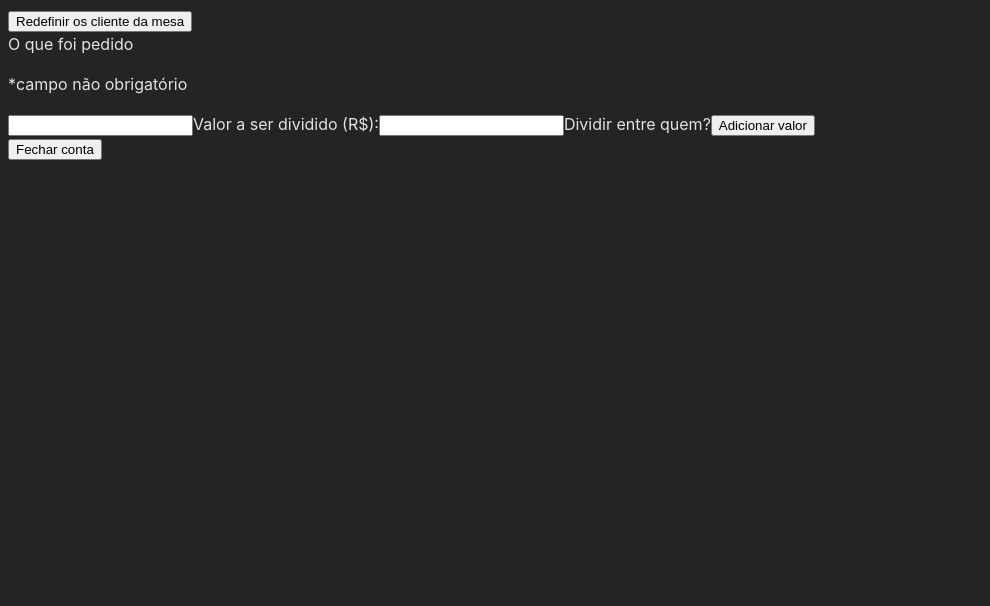
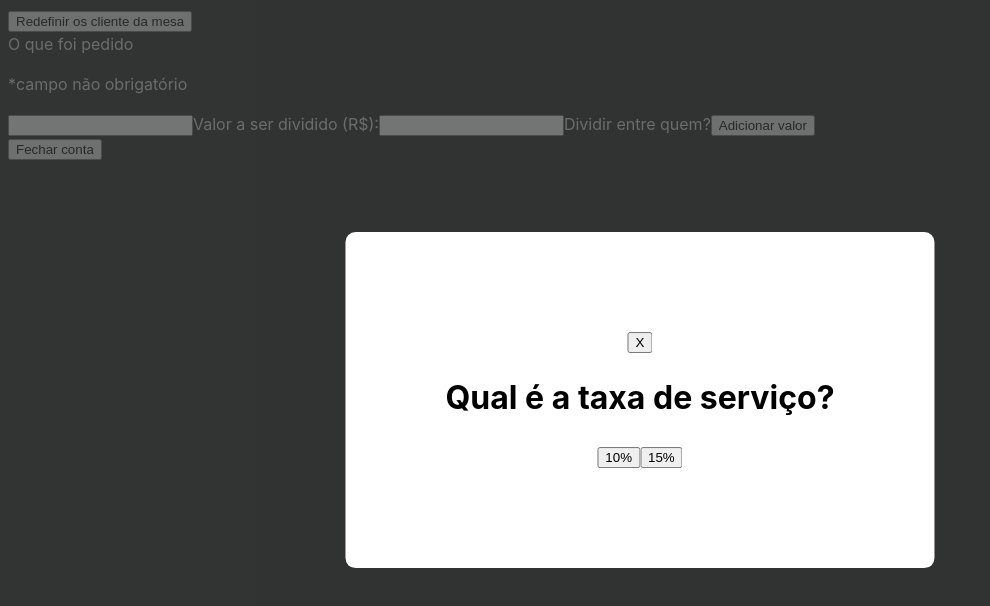
Before and after one commit to Julia-slvbrg/split-the-bill, a React (Vite) app: page /addValues in a window 1280 px wide. Both pictures are taken after a click on the button "Fechar conta". Shown: the top 606 px of the page, without its empty margins (0-990 px from the left). Built offline with nearby package versions, Linux system fonts and the light colour scheme.

Commit message:
feat: serviceTaxModal, update total function and FinalValuePage implemented

```diff
--- a/src/components/clientCard/ClientCard.jsx
+++ b/src/components/clientCard/ClientCard.jsx
@@ -3,17 +3,6 @@ import { useLocation } from "react-router-dom";
 
 export const ClientCard = ({ name, totalAmount, index, removeClient }) => {
     const location = useLocation();
-
-    let parcialDivision = 0;
-    if(totalAmount == undefined){
-        totalAmount = 0
-    }else{
-        parcialDivision = totalAmount.toLocaleString('pt-BR', {
-            style: 'currency',
-            currency: 'BRL',
-        });
-    };
-
 
     const chooseCard = () => {
         if(location.pathname === '/'){
@@ -24,10 +13,35 @@ export const ClientCard = ({ name, totalAmount, index, removeClient }) => {
                 </div>
             )
         }else if(location.pathname === '/addValues'){
+            let parcialDivision = 0;
+
+            if(totalAmount == undefined){
+                totalAmount = 0
+            }else{
+                parcialDivision = totalAmount.toLocaleString('pt-BR', {
+                    style: 'currency',
+                    currency: 'BRL',
+                });
+            };
+
             return(
                 <div>
                     <p>{index + 1} - {name}</p>
                     <p>{parcialDivision}</p>
+                </div>
+            );
+
+        }else{
+
+            const amountToPay = totalAmount.toLocaleString('pt-BR', {
+                style: 'currency',
+                currency: 'BRL'
+            });
+
+            return(
+                <div>
+                    <p>{index + 1} - {name}</p>
+                    <p>{amountToPay}</p>
                 </div>
             )
         }
--- a/src/components/contexts/GlobalState.jsx
+++ b/src/components/contexts/GlobalState.jsx
@@ -113,6 +113,21 @@ export default function GlobaState({ children }) {
         setReset(!reset)
     };
 
+    const addServiceTax = (serviceTax) => {
+        setClientList(prevClientList => {
+            const updatedTotal = prevClientList.map(client => {
+                const newTotal = client.total * serviceTax
+
+                return{
+                    ...client,
+                    total: newTotal
+                };
+            });
+
+            return updatedTotal
+        })
+    };
+
     const data = {
         clientList,
         addClient,
@@ -131,7 +146,8 @@ export default function GlobaState({ children }) {
         reset,
 
 
-        openModal, setOpenModal
+        openModal, setOpenModal,
+        addServiceTax
     };
 
     console.log({clientList});
--- a/src/components/modal/ServiceTaxModal.jsx
+++ b/src/components/modal/ServiceTaxModal.jsx
@@ -1,19 +1,44 @@
 import { Backkground, Wrapper } from "./ServiceTaxModalStyle"
-import clientCheckInput from "../clientCheckInput/clientCheckInput"
+import { useNavigate } from "react-router-dom"
+import { goToFinalValuePage } from "../../routes/coordinator";
 
-export const ServiceTaxModadal = ({ openModal, setOpenModal, clientList, newFood, foodHandler, newValue, valueHandler, addOrder }) => {
+export const ServiceTaxModadal = ({ openModal, setOpenModal, addServiceTax }) => {
+    const navigate = useNavigate();
 
 
     if(openModal){
         return(
-            <></>
+            <Backkground >
+                <Wrapper>
+                    <button
+                        onClick={setOpenModal}
+                    >
+                        X
+                    </button>
+                    <h1>Qual é a taxa de serviço?</h1>
+                    <div>
+                        <button
+                            onClick={() => {
+                                addServiceTax(.10)
+                                goToFinalValuePage(navigate)
+                            }}
+                        >
+                            10%
+                        </button>
+                        <button
+                            onClick={() => {
+                                addServiceTax(.15)
+                                goToFinalValuePage(navigate)
+                            }}
+                        >
+                            15%
+                        </button>
+                    </div>
+
+                </Wrapper>
+            </Backkground>
         )
     }
-
-    return(
-        <></>
-    )
-
 }
 
 export default ServiceTaxModadal
--- a/src/pages/addValuePage/AddValuePage.jsx
+++ b/src/pages/addValuePage/AddValuePage.jsx
@@ -13,7 +13,7 @@ export const AddValuePage = () => {
 
     const {clientList, newFood, foodHandler, newValue, valueHandler, addOrder, payingClients, setPayingClients, checkedState, setCheckedState, reset,
 
-        openModal, setOpenModal
+        openModal, setOpenModal, addServiceTax
     } = context;
 
     useEffect(()=> {
@@ -45,8 +45,6 @@ export const AddValuePage = () => {
         goToMainPage(navigate);
         window.location.reload(false);
     };
-
-
 
     return(
         <>
@@ -114,9 +112,11 @@ export const AddValuePage = () => {
             })}
 
            <>
-            <ServiceTaxModal
+                <ServiceTaxModal
                     openModal={openModal}
                     setOpenModal={() => setOpenModal(!openModal)}
+                    addServiceTax={addServiceTax}
+
                 />
 
                 <button
--- /dev/null
+++ b/src/pages/finalValuePage/FinalValuePage.jsx
@@ -0,0 +1,26 @@
+import { useContext } from "react"
+import ClientCard from "../../components/clientCard/ClientCard";
+import { GlobalContext } from "../../components/contexts/GlobalContext";
+
+function FinalValuePage() {
+    const context = useContext(GlobalContext);
+
+    const {clientList} = context
+    return(
+        <>
+            <h1>Os valores que cada um deve pagar são:</h1>
+            {clientList.map((client, index) => {
+                return(
+                    <ClientCard
+                        key={index}
+                        index={index}
+                        name={client.name}
+                        totalAmount={client.total}
+                    />
+                )
+            })}
+        </>
+    )
+}
+
+export default FinalValuePage
--- a/src/routes/Router.jsx
+++ b/src/routes/Router.jsx
@@ -2,6 +2,7 @@ import { BrowserRouter, Routes, Route } from "react-router-dom"
 import MainPage from "../pages/mainPage/MainPage"
 import AddValuePage from "../pages/addValuePage/AddValuePage"
 import ErrorPage from "../pages/errorPage/ErrorPage"
+import FinalValuePage from "../pages/finalValuePage/FinalValuePage"
 
 export const Router = () => {
     return(
@@ -9,6 +10,7 @@ export const Router = () => {
             <Routes>
                 <Route path="/" element={<MainPage/>}/>
                 <Route path="/addValues" element={<AddValuePage/>} />
+                <Route path="/finalValue" element={<FinalValuePage/>} />
                 <Route path="*" element={<ErrorPage/>} />
             </Routes>
         </BrowserRouter>
--- a/src/routes/coordinator.jsx
+++ b/src/routes/coordinator.jsx
@@ -3,4 +3,7 @@ export const goToMainPage = (navigate) => {
 };
 export const goToAddValuePage = (navigate) => {
     navigate('/addValues')
+};
+export const goToFinalValuePage = (navigate) => {
+    navigate('/finalValue')
 }
```
Also changed, not shown: src/pages/finalValuePage/FinalValuePageStyle.jsx (added).
